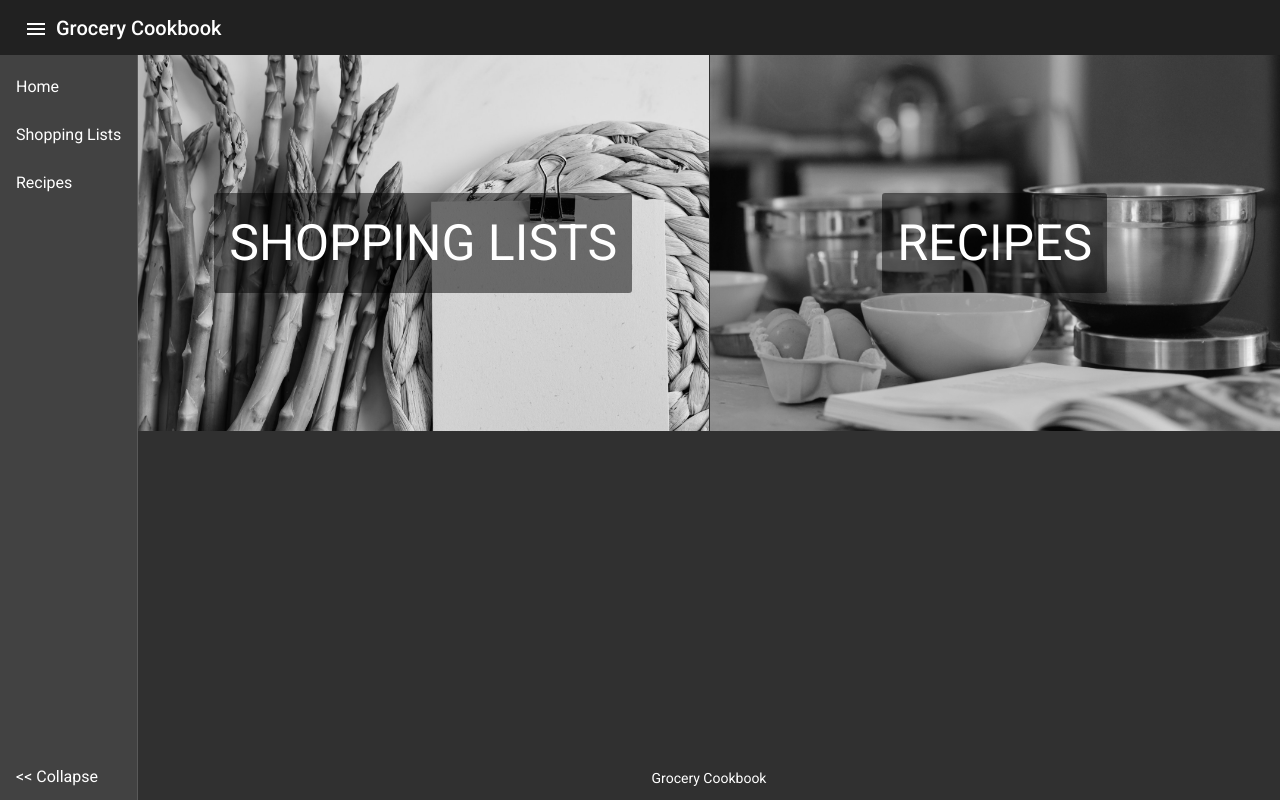
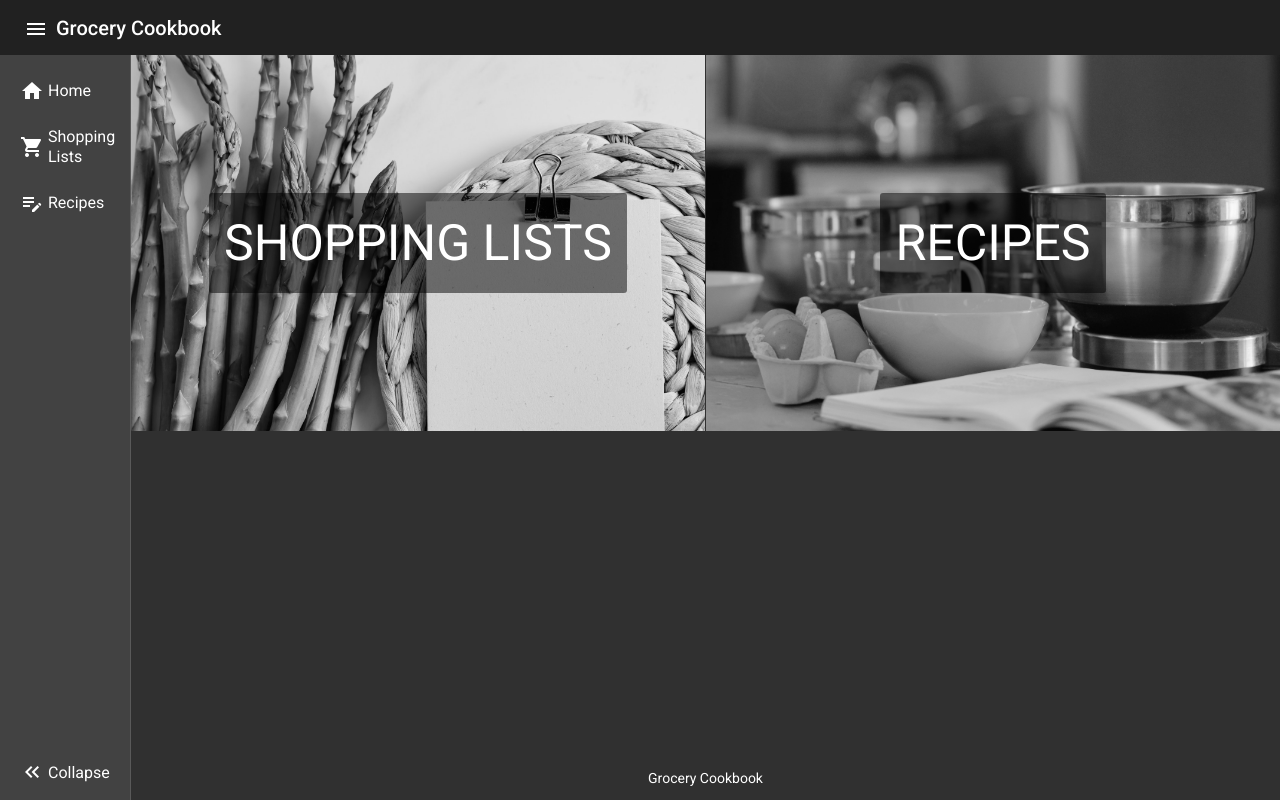
Before and after one commit to doey77/grocery-cookbook-node, an Angular app in the folder ui/: page / in a window 1280 px wide. Both pictures are taken after a click on the button "menu". Built offline with nearby package versions, Linux system fonts and the light colour scheme.

Commit message:
navbar icons

```diff
--- a/ui/src/app/components/navbar/navbar.component.html
+++ b/ui/src/app/components/navbar/navbar.component.html
@@ -2,22 +2,36 @@
   <!-- Be sure to keep 'fixedTopGap' in-line with .scss $toolbarHeight -->
   <mat-sidenav #sidenav fixedTopGap="55" fixedInViewport="true" mode="side" [opened]="false">
     <div *ngIf="!shortSidebar">
-      <mat-nav-list>
-        <a *ngFor="let link of links" mat-list-item [routerLink]="link.routerLink">{{link.displayText}}</a>
+      <mat-nav-list class="mat-list">
+        <a *ngFor="let link of links" mat-list-item [routerLink]="link.routerLink">
+          <mat-icon matListIcon *ngIf="link.matIcon">
+            {{link.matIcon}}
+          </mat-icon>
+          {{link.displayText}}
+        </a>
       </mat-nav-list>
       <div [ngClass]="bottomClass">
-        <mat-action-list>
-          <button mat-list-item (click)="toggleDrawerWidth()">&lt;&lt; Collapse</button>
+        <mat-action-list class="mat-list">
+          <button mat-list-item (click)="toggleDrawerWidth()">
+            <mat-icon matListIcon>keyboard_double_arrow_left</mat-icon> Collapse
+          </button>
         </mat-action-list>
       </div>
     </div>
     <div *ngIf="shortSidebar">
-      <mat-nav-list >
-        <a *ngFor="let link of links" mat-list-item [routerLink]="link.routerLink">hi</a>
+      <mat-nav-list class="mat-list-short">
+        <a *ngFor="let link of links" mat-list-item [routerLink]="link.routerLink">
+          <mat-icon matListIcon aria-label="link.displayText" *ngIf="link.matIcon">
+            {{link.matIcon}}
+          </mat-icon>
+          <span *ngIf="!link.matIcon">{{link.displayText | slice:0:3}}</span>
+        </a>
       </mat-nav-list>
       <div [ngClass]="bottomClass">
-        <mat-action-list>
-          <button mat-list-item (click)="toggleDrawerWidth()">&gt;&gt;</button>
+        <mat-action-list class="mat-list-short">
+          <button mat-list-item (click)="toggleDrawerWidth()">
+            <mat-icon matListIcon aria-label="Expand">keyboard_double_arrow_right</mat-icon>
+          </button>
         </mat-action-list>
       </div>
     </div>
--- a/ui/src/app/components/navbar/navbar.component.scss
+++ b/ui/src/app/components/navbar/navbar.component.scss
@@ -41,3 +41,16 @@ $toolbarHeight: 55px;
 .router-outlet {
 	margin-bottom: 50px;
 }
+
+.mat-list {
+	width: 130px;
+}
+
+.mat-list-short {
+	width: 50px;
+}
+
+.mat-list-short .mat-list-item {
+	margin-left: -5px;
+	width: 55px;
+}
--- a/ui/src/app/links.ts
+++ b/ui/src/app/links.ts
@@ -1,23 +1,27 @@
 export interface ILink {
     displayText: string,
     routerLink: string,
-    homepageImgLink?: string
+    homepageImgLink?: string,
+    matIcon?: string,
 }
 
 // Currently for internal navigation only
 export const links: ILink[] = [
     {
         routerLink: '/',
-        displayText: 'Home'
+        displayText: 'Home',
+        matIcon: 'home'
     },
     {
         routerLink: '/shoppinglist',
         displayText: 'Shopping Lists',
-        homepageImgLink: '/assets/shopping-list.jpg'
+        homepageImgLink: '/assets/shopping-list.jpg',
+        matIcon: 'local_grocery_store'
     },
     {
         routerLink: '/recipes',
         displayText: 'Recipes',
-        homepageImgLink: '/assets/recipes.jpg'
+        homepageImgLink: '/assets/recipes.jpg',
+        matIcon: 'edit_note'
     },
 ];
```
